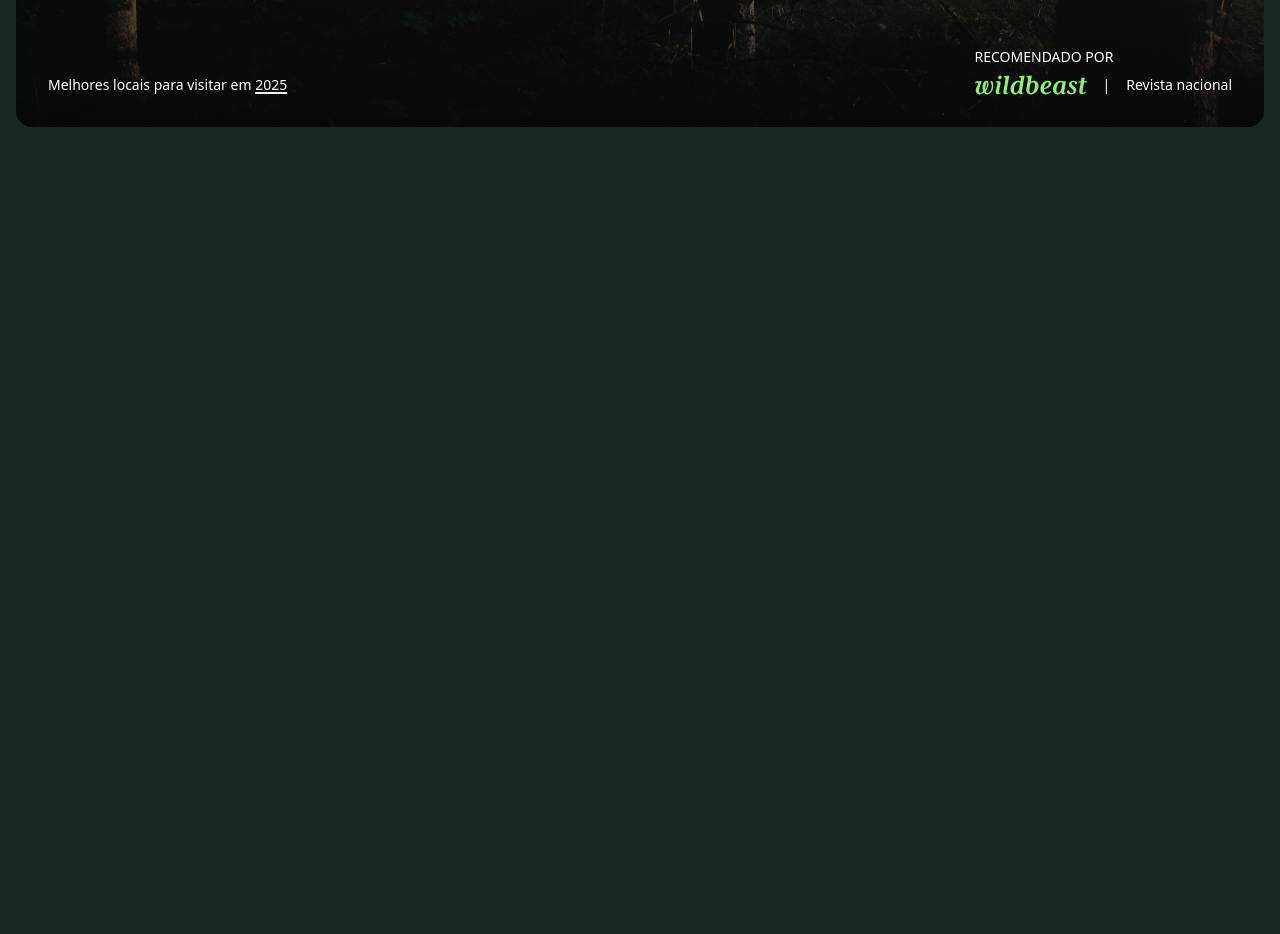
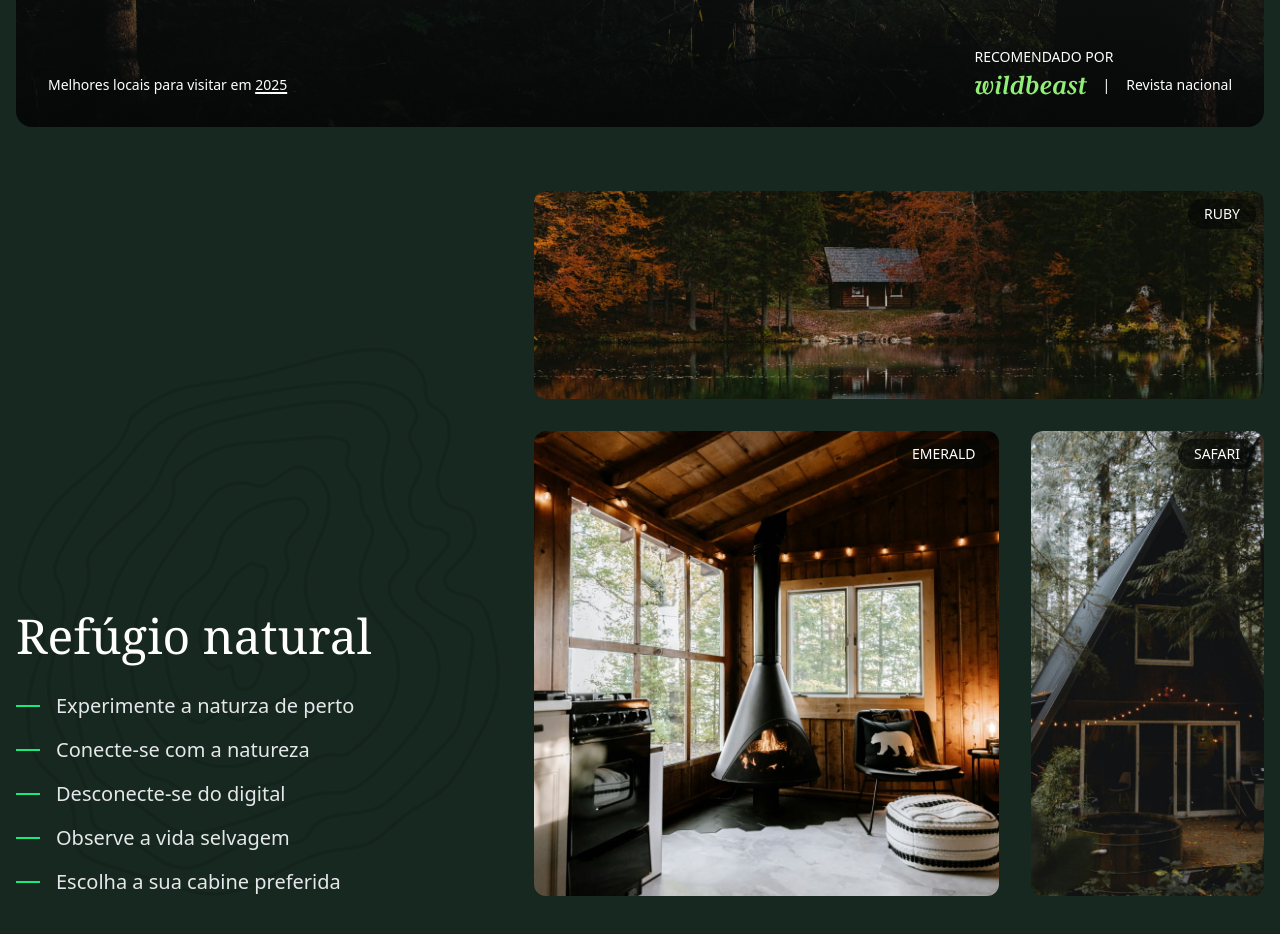
Before and after one commit to luuizz/forest, a website: page src/index.html in a window 1280 px wide. Shown: the part 620-1554 px from the top of the page. Before the commit the page ends 1131 px from the top, so only its background shows below. Drawn offline with Linux system fonts and the light colour scheme.

Commit message:
Criado seção de acomodações

```diff
--- a/src/index.html
+++ b/src/index.html
@@ -45,7 +45,7 @@
   </header>
 
   <main class="container">
-    <div class="text-white relative bg-gradient-to-t from-verde-950/80  max-sm:pt-12 pt-64 max-sm:px-4 px-8 pb-8 rounded-2xl overflow-hidden">
+    <section class="text-white relative bg-gradient-to-t from-verde-950/80  max-sm:pt-12 pt-64 max-sm:px-4 px-8 pb-8 rounded-2xl overflow-hidden">
       <img class="absolute inset-0 -z-10 size-full object-cover" src="./img/floresta.jpg" alt="Imagem de uma floresta">
       <div class="bg-verde-950/60 flex items-start sm:flex-row flex-col gap-2 p-4 sm:bg-verde-950 rounded-xl sm:inline-flex sm:items-center sm:py-1 sm:pr-1 sm:rounded-full pl-4 sm:gap-8 mb-8">
         <span class="">vagas para dezembro abertas</span>
@@ -64,9 +64,49 @@
           </p>
         </div>
       </div>
+    </section>
+
+  </main>
+  <!-- Acomodações -->
+  <section id="acomodacoes" class="container mb-12 sm:mb-16 pt-16 grid gap-8 lg:grid-cols-[2fr_3fr]">
+    <div class="bg-[url('./img/padrao.svg')] bg-no-repeat bg-contain bg-left-bottom content-end">
+      <h2 class="text-white mb-8 text-4xl font-serif lg:text-5xl">Refúgio natural</h2>
+      <ul class="text-gray-200 *:flex *:items-center *:gap-4 grid gap-4 sm:text-xl">
+        <li>
+          <span class="w-6 h-0.5 bg-verde-400 inline-block"></span>Experimente a naturza de perto
+        </li>
+        <li>
+          <span class="w-6 h-0.5 bg-verde-400 inline-block"></span>Conecte-se com a natureza
+        </li>
+        <li>
+          <span class="w-6 h-0.5 bg-verde-400 inline-block"></span>Desconecte-se do digital
+        </li>
+        <li>
+          <span class="w-6 h-0.5 bg-verde-400 inline-block"></span>Observe a vida selvagem
+        </li>
+        <li>
+          <span class="w-6 h-0.5 bg-verde-400 inline-block"></span>Escolha a sua cabine preferida
+        </li>
+      </ul>
     </div>
 
-  </main>
+    <div class="grid grid-cols-[2fr_1fr] gap-4 sm:gap-8">
+      <div class="col-span-full grid *:col-start-1 *:row-start-1">
+        <img class="h-52 object-cover w-full rounded-xl" src="./img/casa1.jpg" alt="Casa 1">
+        <span class="uppercase text-white rounded-full bg-verde-950/60 px-4 py-2 text-sm/none self-start  justify-self-end m-2">Ruby</span>
+      </div>
+
+      <div class="grid *:col-start-1 *:row-start-1">
+        <img class="object-cover size-full rounded-xl" src="./img/casa2.jpg" alt="Casa 2">
+        <span class="uppercase text-white rounded-full bg-verde-950/60 px-4 py-2 text-sm/none self-start  justify-self-end m-2">Emerald</span>
+      </div>
+
+      <div class="grid *:col-start-1 *:row-start-1">
+        <img class="object-cover size-full rounded-xl" src="./img/casa3.jpg" alt="Casa 3">
+        <span class="uppercase text-white rounded-full bg-verde-950/60 px-4 py-2 text-sm/none self-start  justify-self-end m-2">Safari</span>
+      </div>
+    </div>
+  </section>
 </body>
 
 </html>
```
Also changed, not shown: src/output.css.
